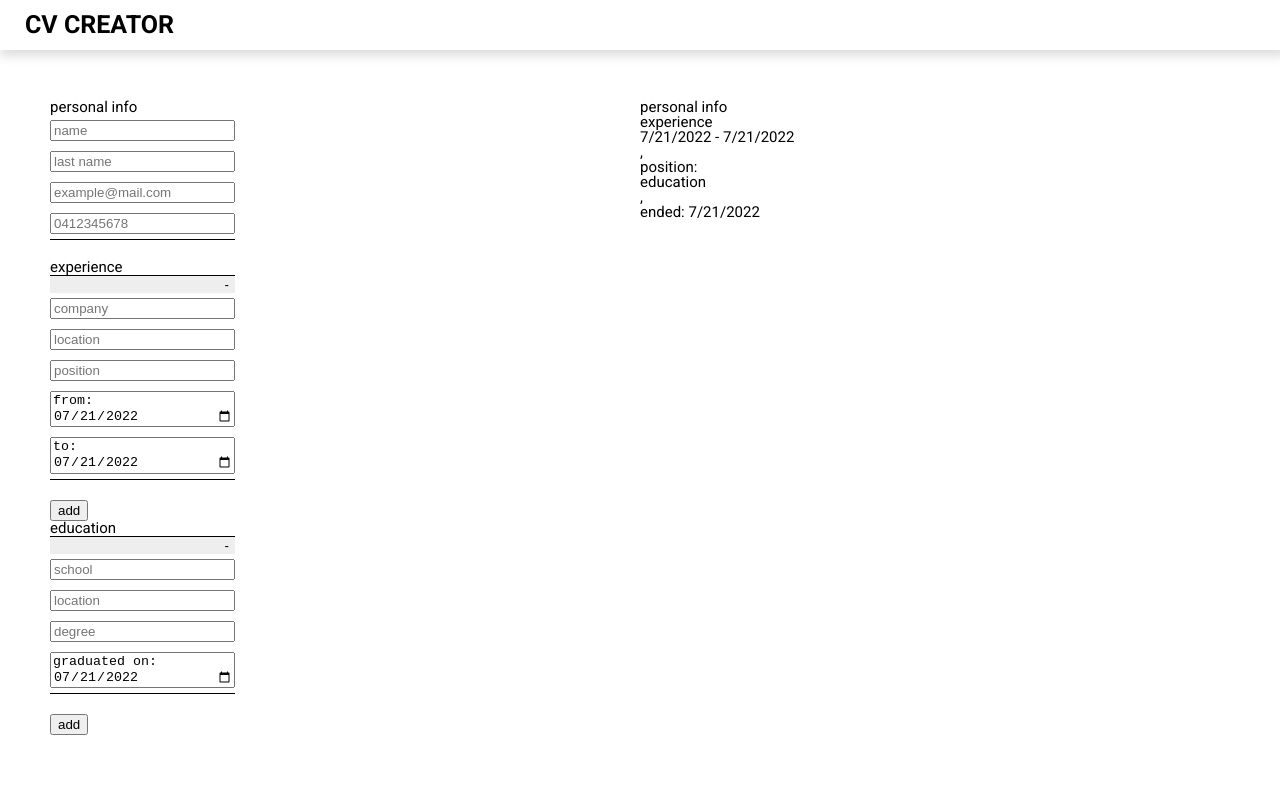
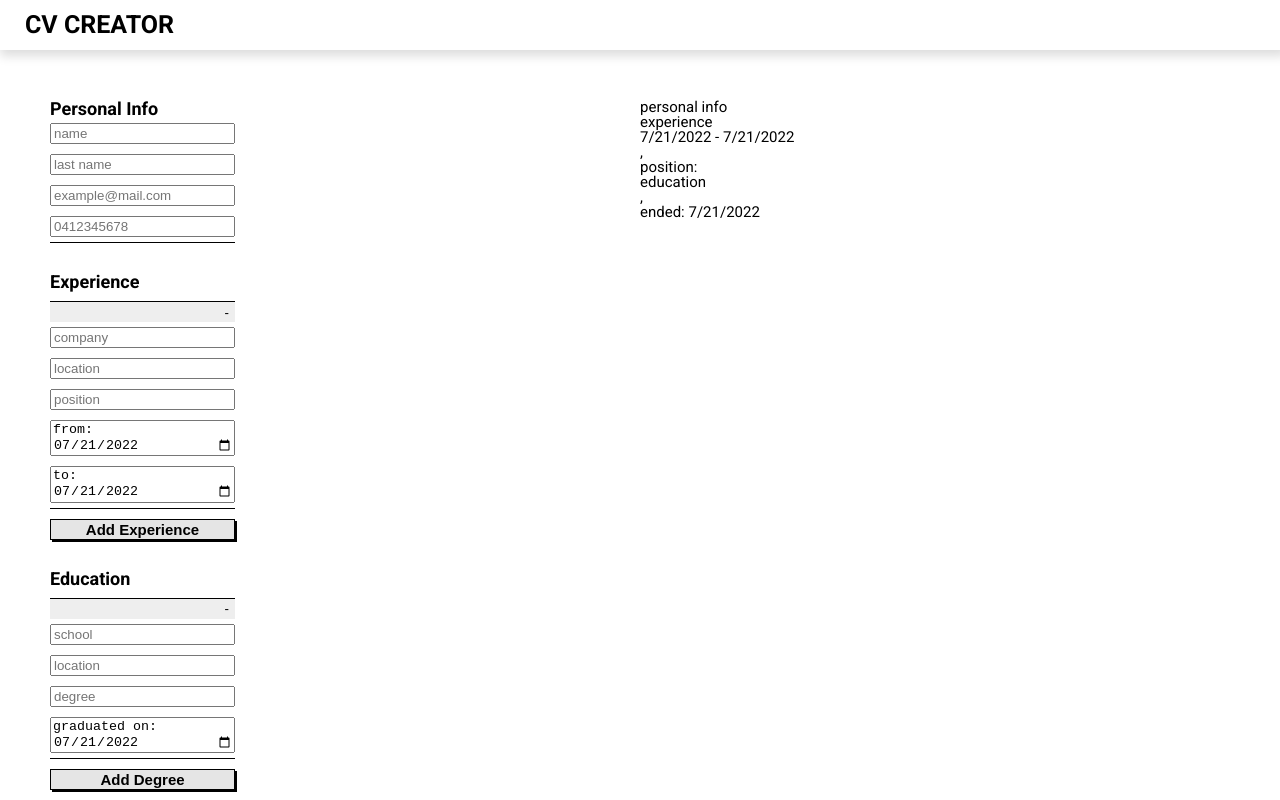
Before and after one commit to RobbeVanslambrouck/react-cv-project, a React (Create React App) app: page / in a window 1280 px wide. Shown: the top 800 px of the page. Built offline with nearby package versions, Linux system fonts and the light colour scheme.

Commit message:
better editor styling

```diff
--- a/src/components/Editor.js
+++ b/src/components/Editor.js
@@ -106,7 +106,9 @@ class Editor extends Component {
             remove={this.removeExperience}
           />
         ))}
-        <button onClick={this.handleAddExperience}>add</button>
+        <button className="add-button" onClick={this.handleAddExperience}>
+          add experience
+        </button>
         <p className="form-section-title">education</p>
         {this.state.educations.map((edu) => (
           <EducationFrom
@@ -116,7 +118,9 @@ class Editor extends Component {
             remove={this.removeEducation}
           />
         ))}
-        <button onClick={this.handleAddEducation}>add</button>
+        <button className="add-button" onClick={this.handleAddEducation}>
+          add degree
+        </button>
       </div>
     );
   }
--- a/src/components/forms/ExperienceFrom.js
+++ b/src/components/forms/ExperienceFrom.js
@@ -89,7 +89,7 @@ class ExperienceForm extends Component {
       );
     }
     return (
-      <div>
+      <div className="experience">
         <div className="maximised form-top-bar">
           <button type="button" onClick={this.minimise}>
             -
@@ -101,7 +101,7 @@ class ExperienceForm extends Component {
           ) : null}
           <p className="from-top-summary">{this.state.company}</p>
         </div>
-        <form className="experience" onSubmit={this.handleSubmit}>
+        <form className="experience-form" onSubmit={this.handleSubmit}>
           <label htmlFor="company-name">company name:</label>
           <input
             type="text"
--- a/src/styles/editor.scss
+++ b/src/styles/editor.scss
@@ -1,4 +1,4 @@
-@import './shared.scss';
+@import "./shared.scss";
 
 label {
   @include sr-only();
@@ -10,31 +10,43 @@ input {
 form {
   display: flex;
   flex-direction: column;
-  margin-bottom: 2rem;
   border-bottom: 1px solid black;
+}
+
+.form-section-title {
+  text-transform: capitalize;
+  font-weight: 600;
+  font-size: 1.8rem;
+  &:not(:first-child) {
+    margin: 3rem 0 0 0;
+  }
 }
 
 #end-date {
   &::before {
-    content: 'to: ';
+    content: "to: ";
   }
 }
 
 #start-date {
   &::before {
-    content: 'from: ';
+    content: "from: ";
   }
 }
 
 #graduation-date {
   &::before {
-    content: 'graduated on: ';
+    content: "graduated on: ";
   }
 }
 
 .form-top-bar {
   background-color: #eee;
   border-top: 1px solid black;
+  height: 2rem;
+  line-height: 2rem;
+  text-transform: capitalize;
+  margin-top: 1rem;
 
   &.minimised {
     border-bottom: 1px solid black;
@@ -49,7 +61,28 @@ form {
   }
 
   button {
-    background-color: rgba($color: #000000, $alpha: 0.0);
+    background-color: rgba($color: #000000, $alpha: 0);
     border: none;
+
+    &:hover {
+      cursor: pointer;
+    }
   }
 }
+
+.add-button {
+  $btnShadowSize: 2px;
+  background-color: rgba($color: #000000, $alpha: 0.1);
+  border: 1px solid black;
+  box-shadow: $btnShadowSize $btnShadowSize 0 #000;
+  width: 100%;
+  font-weight: 600;
+  font-size: 1.5rem;
+  text-transform: capitalize;
+  margin-top: 1rem;
+
+  &:active {
+    box-shadow: none;
+    transform: translate($btnShadowSize, $btnShadowSize);
+  }
+}
```
